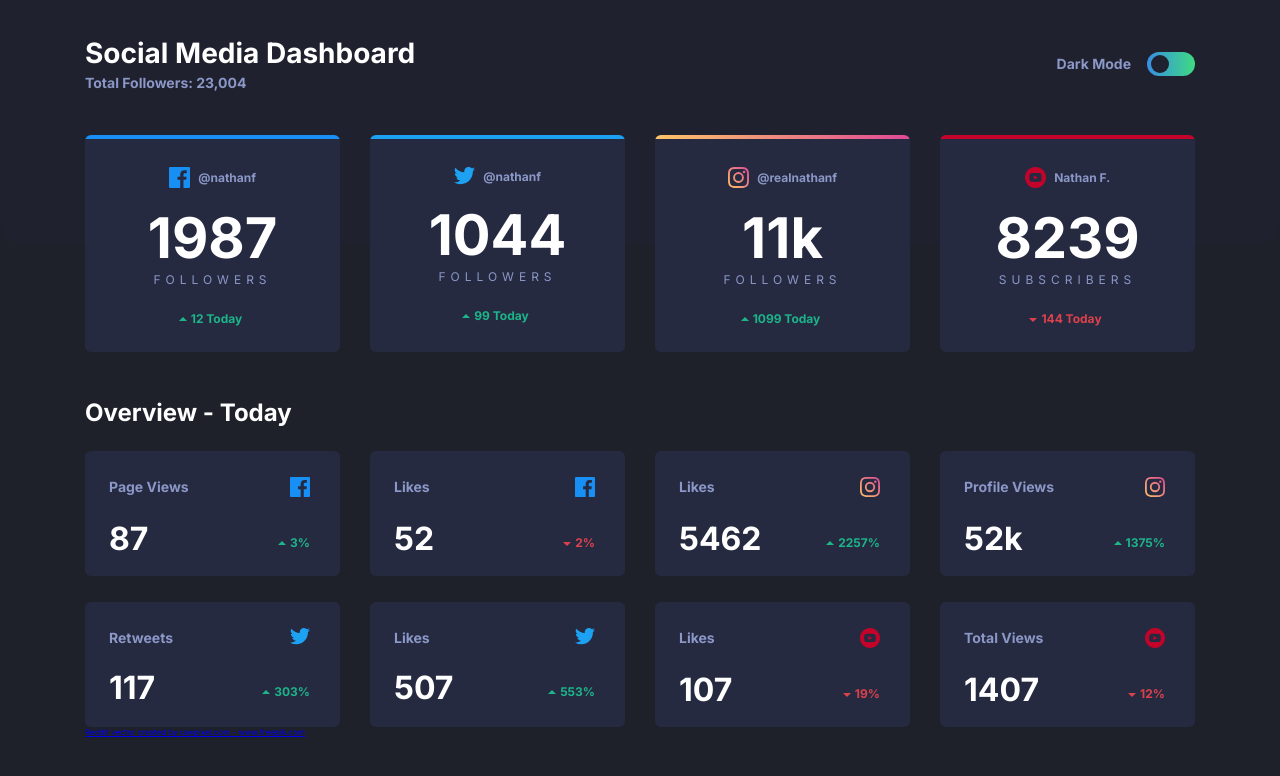
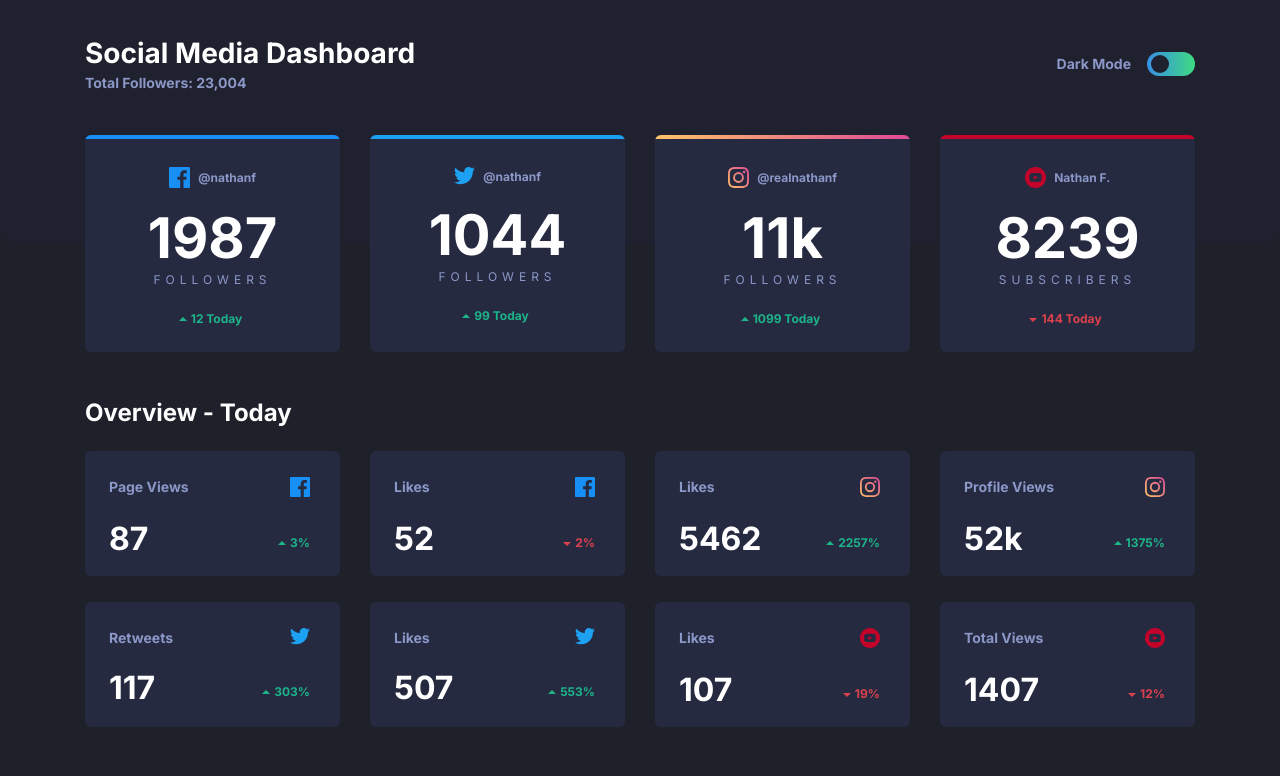
Before and after one commit to Mustapha-Saad/social-media-dashboard, a plain HTML site: page index.html in a window 1280 px wide. Drawn offline with Linux system fonts and the light colour scheme.

Commit message:
Update index.html

```diff
--- a/index.html
+++ b/index.html
@@ -131,9 +131,7 @@
                 </article>
             </div>
         </section>
-
-        <a href="https://www.freepik.com/vectors/reddit">Reddit vector created by rawpixel.com - www.freepik.com</a>
-    </div>
+     </div>
 </body>
 
 </html>
```
